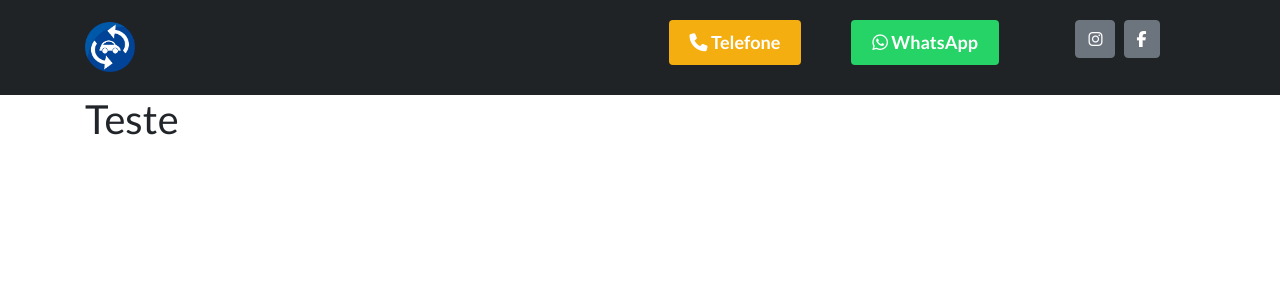
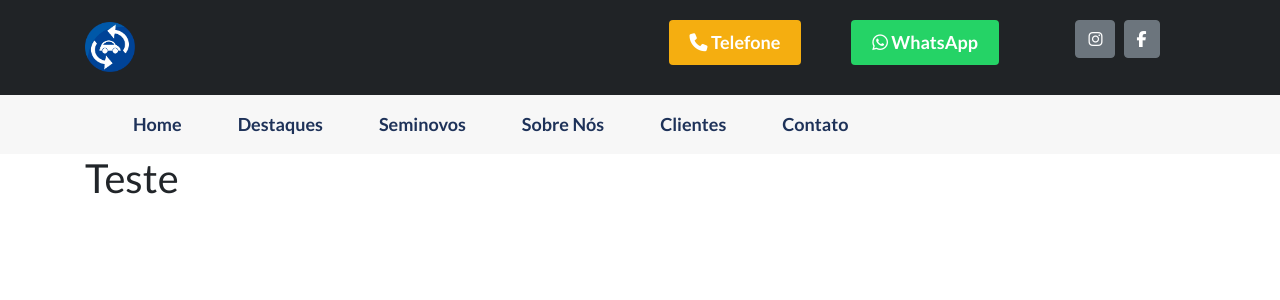
Before and after one commit to luanaAlm/Concessionaria, a Django app: page / in a window 1280 px wide. Shown: the top 300 px of the page. Run offline with Django 3.2, Linux system fonts and the light colour scheme; some libraries are stand-ins or nearby versions.

Commit message:
Criação da Navbar

```diff
--- a/core/templates/base.html
+++ b/core/templates/base.html
@@ -18,7 +18,9 @@
         <div class="container">
             <div class="row">
                 <div class="col-sm-6">
-                    <a class="navbar-brand img-fluid" href="#"><img src="{% static 'image/logo.png' %}" alt=""></a>
+                    <a class="navbar-brand img-fluid" href="{% url 'index' %}">
+                        <img src="{% static 'image/logo.png' %}" alt="logomarca" loading="lazy">
+                    </a>
                 </div>
                 <div class="col-sm-2 topbar-item">
                     <a class="button btn btn-telefone" href="">
@@ -50,6 +52,39 @@
 
     </div>
     <!-- ======= Fim Top Bar ======= -->
+    <!-- Inicio Nav -->
+    <nav class="navbar navbar-expand-lg fixed">
+        <div class="container">
+        <button class="navbar-toggler" type="button" data-toggle="collapse" data-target="#collapsibleNavbar">
+            <i class="fas fa-bars"></i>
+        </button>
+        <!-- Navbar links -->
+        <div class="collapse navbar-collapse" id="collapsibleNavbar">
+            <ul class="navbar-nav">
+                <li class="nav-item">
+                    <a class="nav-link active btn-efect" aria-current="page" href="#home">Home</a>
+                </li>
+                <li class="nav-item">
+                    <a class="nav-link active btn-efect" aria-current="page" href="#">Destaques</a>
+                </li>
+                <li class="nav-item">
+                    <a class="nav-link active btn-efect" aria-current="page" href="#">Seminovos</a>
+                </li>
+                <li class="nav-item">
+                    <a class="nav-link active btn-efect" aria-current="page" href="#">Sobre nós</a>
+                </li>
+                <li class="nav-item">
+                    <a class="nav-link active btn-efect" aria-current="page" href="#">Clientes</a>
+                </li>
+                <li class="nav-item">
+                    <a class=" nav-link active btn-efect" aria-current="page" href="#contact">Contato</a>
+                </li>
+            </ul>
+        </div>
+        </div>
+    </nav>
+    <!-- Fim Nav -->
+
     {% block main %}
     {% endblock main %}
     <!-- Jquery -->
--- a/static/css/style.css
+++ b/static/css/style.css
@@ -112,3 +112,48 @@ ul {
 .topbar .btn-group {
   padding-left: 5px;
 }
+/*--------------------------------------------------------------
+# Nav
+--------------------------------------------------------------*/
+.navbar {
+  background-color: var(--block-100);
+  padding: 30px 0;
+  transition: all 0.5s ease;
+}
+.navbar.navbar-shrink {
+  box-shadow: 0 10px 10px rgba(0, 0, 0, 0.1);
+  background-color: var(--main-color);
+  padding: 10px 0;
+}
+.navbar .navbar-brand {
+  font-size: 30px;
+  color: var(--main-color);
+  font-weight: 500;
+  text-transform: capitalize;
+}
+.navbar .nav-item {
+  margin-left: 40px;
+}
+
+.navbar .nav-item .nav-link {
+  color: var(--main-color);
+  font-size: 18px;
+  text-transform: capitalize;
+  font-weight: 700;
+  padding: 8px 0;
+  position: relative;
+}
+.navbar .nav-item .nav-link::before {
+  content: "";
+  position: absolute;
+  left: 0;
+  bottom: 0;
+  right: 0;
+  height: 1px;
+  background-color: var(--main-color);
+  transition: all 0.5s ease;
+  transform: scale(0);
+}
+.navbar .nav-item .nav-link.active:hover::before {
+  transform: scale(1);
+}
```
